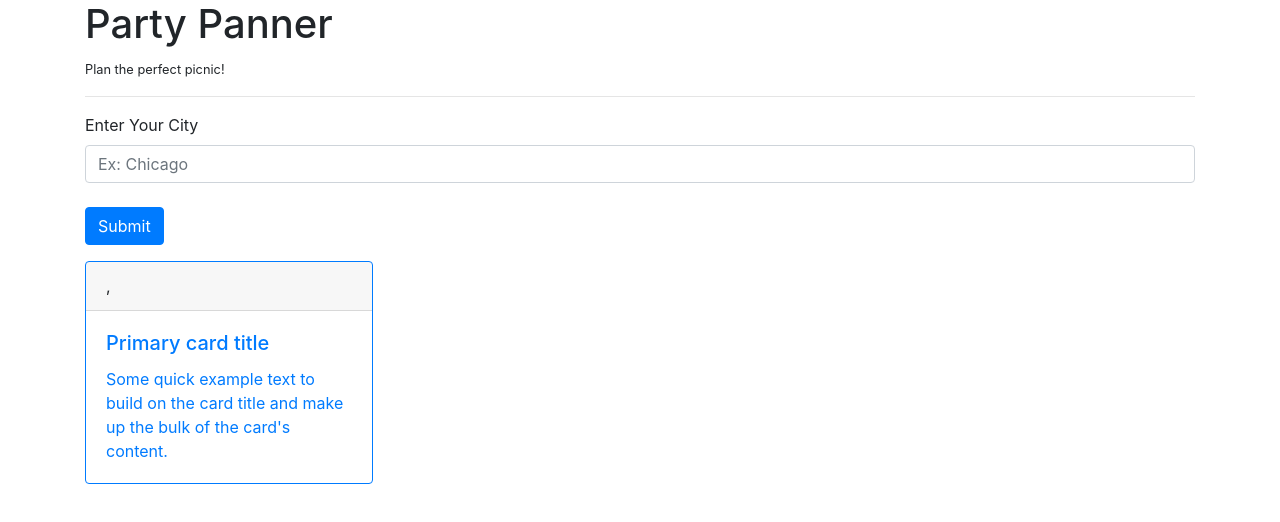
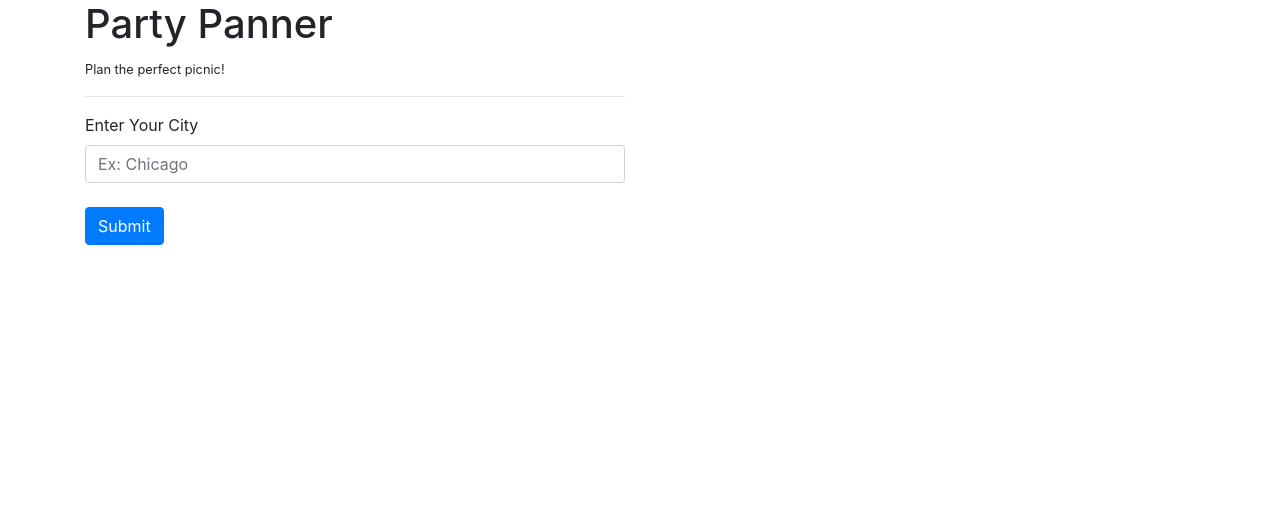
Before and after one commit to bryanb213/PartyPlanner, a React (Create React App) app in the folder client/: page / in a window 1280 px wide. Shown: the top 522 px of the page. Built offline with nearby package versions, Linux system fonts and the light colour scheme.

Commit message:
hid child component

```diff
--- a/client/src/components/Home.jsx
+++ b/client/src/components/Home.jsx
@@ -10,7 +10,8 @@ class Home extends Component {
             api: [],
             query: "",
             city: [],
-            wind: []
+            wind: [],
+            visable: false
         }
         this.fetchWeather = this.fetchWeather.bind(this);
     }
@@ -28,9 +29,10 @@ class Home extends Component {
                     weather: weatherData.data.list,
                     city: weatherData.data.city,
                     //api: backendData.data,
-                    wind: weatherData.data.list.map(x => x.wind)
+                    wind: weatherData.data.list.map(x => x.wind),
+                    visable: true
                 })
-                console.log(this.state);
+                //console.log(this.state);
             }))
     }
 
@@ -38,12 +40,12 @@ class Home extends Component {
         return (
             <div className="container">
                 <div className="row">
-                    <div className="col-md-12">
+                    <div className="col-md-6">
                         <h1>Party Panner</h1>
                         <small>Plan the perfect picnic!</small>
                         <hr />
 
-                        <form onSubmit={e => this.fetchWeather(e)}>
+                        <form onSubmit={e => this.fetchWeather(e)} >
                             <div className="form-group">
                                 <label htmlFor="formGroupExampleInput2">Enter Your City</label>
                                 <input value={this.state.query} onChange={e => this.setState({ query: e.target.value })} name="query" type="text" class="form-control" id="formGroupExampleInput2" placeholder="Ex: Chicago" />
@@ -53,7 +55,7 @@ class Home extends Component {
                         </form>
                     </div>
                 </div>
-                <New  city={this.state.city} />
+                { this.state.visable ? <New city={this.state.city}/> : null}
             </div>
         );
     }
--- a/client/src/components/New.jsx
+++ b/client/src/components/New.jsx
@@ -1,7 +1,7 @@
 import React from 'react'
 
 export default function New(props) {
-    console.log(props)
+    console.log('my props ' ,props)
     return (
         <div className="row">
             <div className="col-md-6">
```
Also changed, not shown: 1 other file (tests, documents, lock files or other folders).
